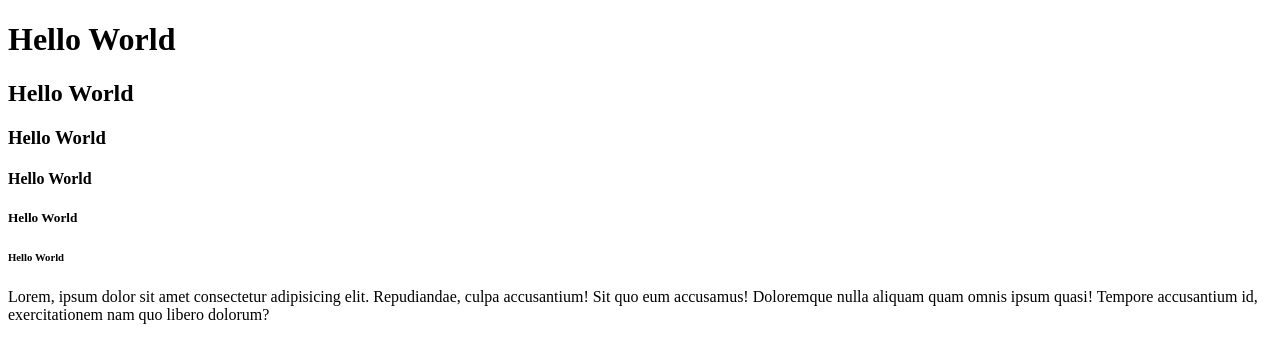
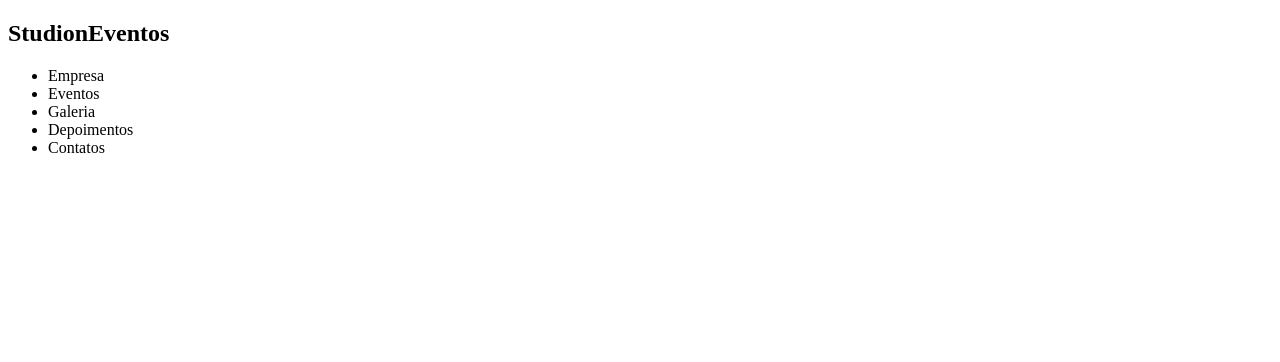
Before and after one commit to eduardoaraujogomes/studion, a website: page src/index.html in a window 1280 px wide. Drawn offline with Linux system fonts and the light colour scheme.

Commit message:
feat(navbar):created the navbar and its elements

```diff
--- a/src/index.html
+++ b/src/index.html
@@ -7,13 +7,16 @@
   </head>
 
   <body>
-    <h1>Hello World</h1>
-    <h2>Hello World</h2>
-    <h3>Hello World</h3>
-    <h4>Hello World</h4>
-    <h5>Hello World</h5>
-    <h6>Hello World</h6>
+    <nav>
+      <h1>Studi<span>on</span><span>Eventos</span></h1>
+      <ul>
+        <li>Empresa</li>
+        <li>Eventos</li>
+        <li>Galeria</li>
+        <li>Depoimentos</li>
+        <li>Contatos</li>
+      </ul>
+    </nav>
 
-    <p>Lorem, ipsum dolor sit amet consectetur adipisicing elit. Repudiandae, culpa accusantium! Sit quo eum accusamus! Doloremque nulla aliquam quam omnis ipsum quasi! Tempore accusantium id, exercitationem nam quo libero dolorum?</p>
   </body>
 </html>
```
